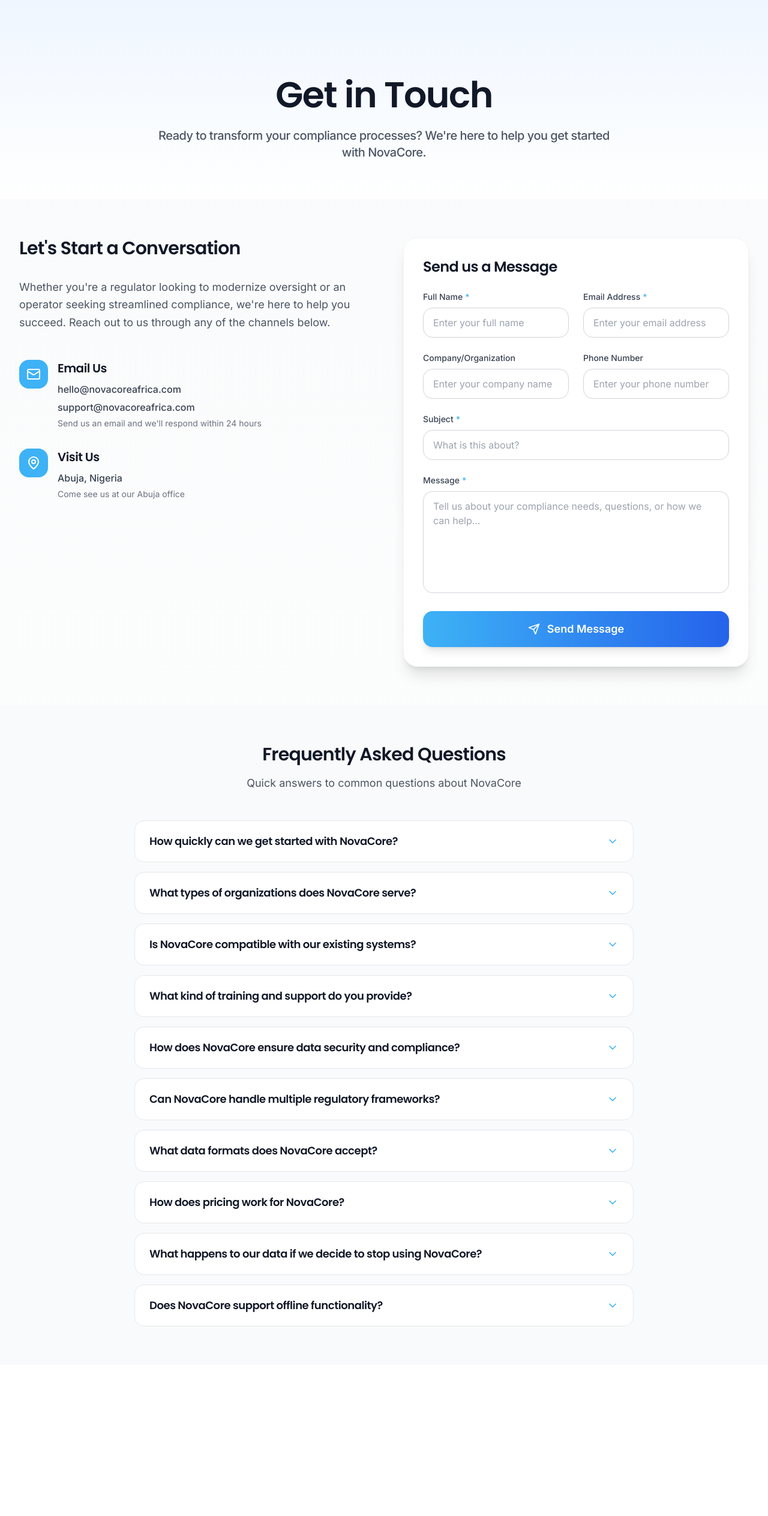
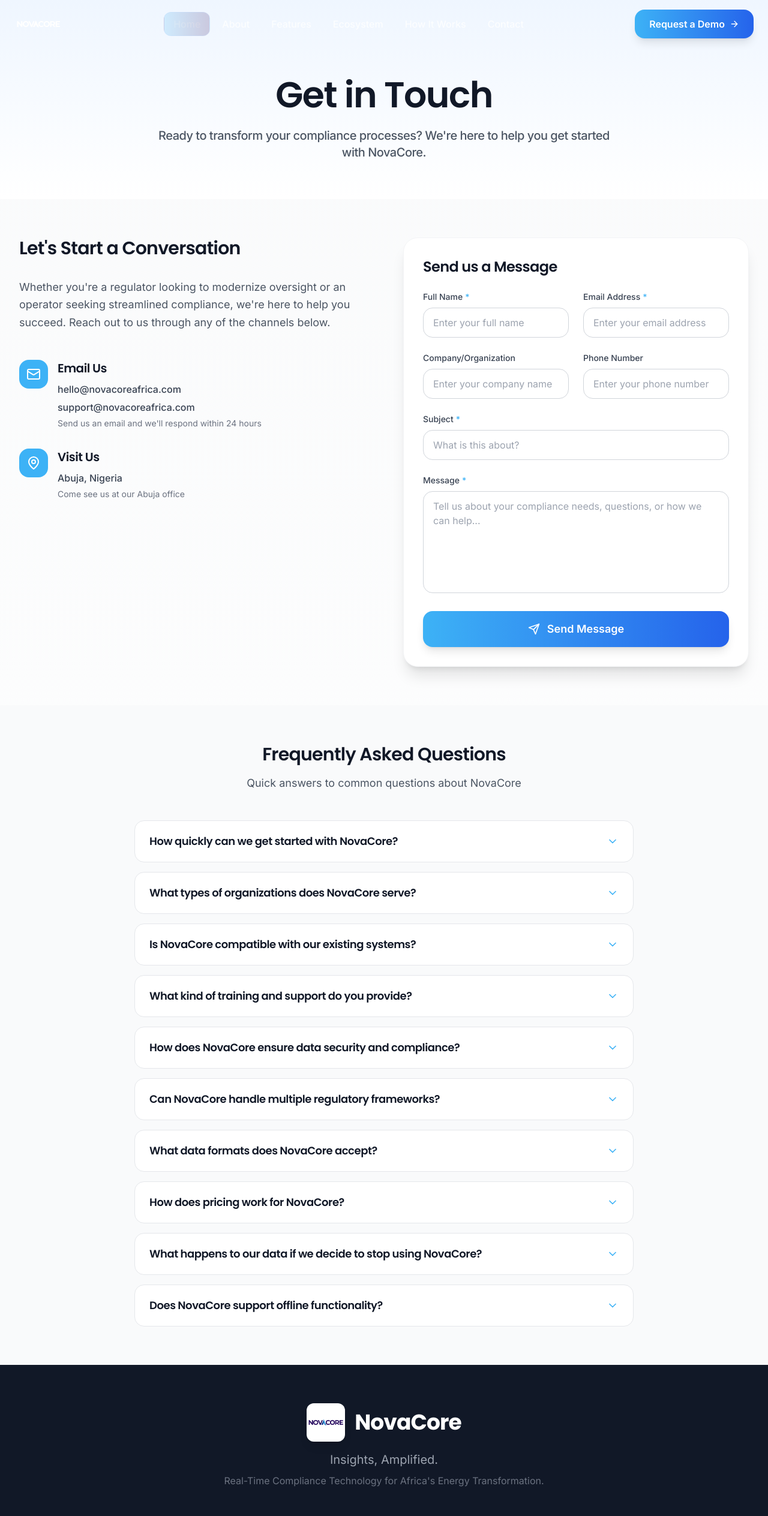
Before and after one commit to temiadebayo/novacore-website, a Next.js app: page /contact in a window 1280 px wide. Shown: the top 2528 px of the page at 60% size. Before the commit the page ends 2276 px from the top, so only its background shows below. Built offline with nearby package versions, Linux system fonts and the light colour scheme.

Commit message:
fix: add Navbar and Footer to contact page for consistent navigation

```diff
--- a/app/contact/page.tsx
+++ b/app/contact/page.tsx
@@ -3,6 +3,8 @@
 import { useState } from 'react'
 import { motion, AnimatePresence } from 'framer-motion'
 import { Mail, MapPin, Send, CheckCircle, AlertCircle, ChevronDown } from 'lucide-react'
+import Navbar from '@/components/Navbar'
+import Footer from '@/components/Footer'
 
 const contactInfo = [
   {
@@ -150,7 +152,9 @@
   }
 
   return (
-    <div className="min-h-screen bg-gradient-to-b from-gray-50 to-white">
+    <>
+      <Navbar />
+      <div className="min-h-screen bg-gradient-to-b from-gray-50 to-white">
       {/* Hero Section */}
       <section className="pt-32 pb-16 bg-gradient-to-b from-primary-50 to-white">
         <div className="max-w-7xl mx-auto px-4 sm:px-6 lg:px-8">
@@ -392,5 +396,7 @@
         </div>
       </section>
     </div>
+    <Footer />
+    </>
   )
 }
```
